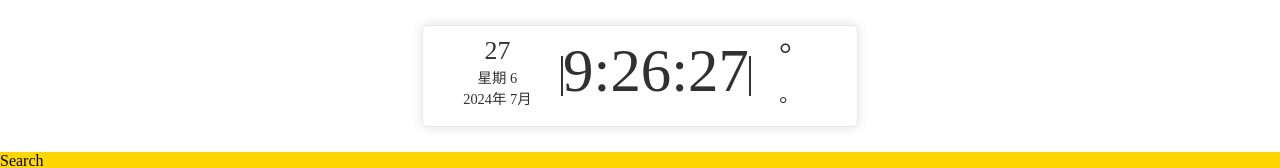
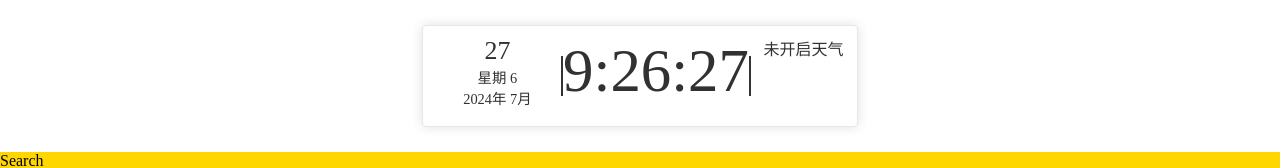
Before and after one commit to David95919/My-Navigation-Admin-Web, a Vue app: page /home in a window 1280 px wide. Shown: the top 168 px of the page. Built offline with nearby package versions, Linux system fonts and the light colour scheme; no server answers; a web font is replaced by a local one.

Commit message:
fix: Weather

```diff
--- a/src/components/user/TimeDateCard.vue
+++ b/src/components/user/TimeDateCard.vue
@@ -45,8 +45,9 @@ getWeather()
     </div>
     <div class="time">{{ `${time.hours}:${time.minutes}:${time.seconds}` }}</div>
     <a
+      v-if="weather != null"
       class="weather"
-      href="https://www.qweather.com/"
+      :href="weather?.fxLink"
       target="_blank"
       title="天气服务由和风天气驱动"
     >
@@ -59,6 +60,7 @@ getWeather()
         <span class="text">{{ weather?.now.text }}</span>
       </div>
     </a>
+    <div class="weather" v-else>未开启天气</div>
   </el-card>
 </template>
 <style scoped lang="less">
```
